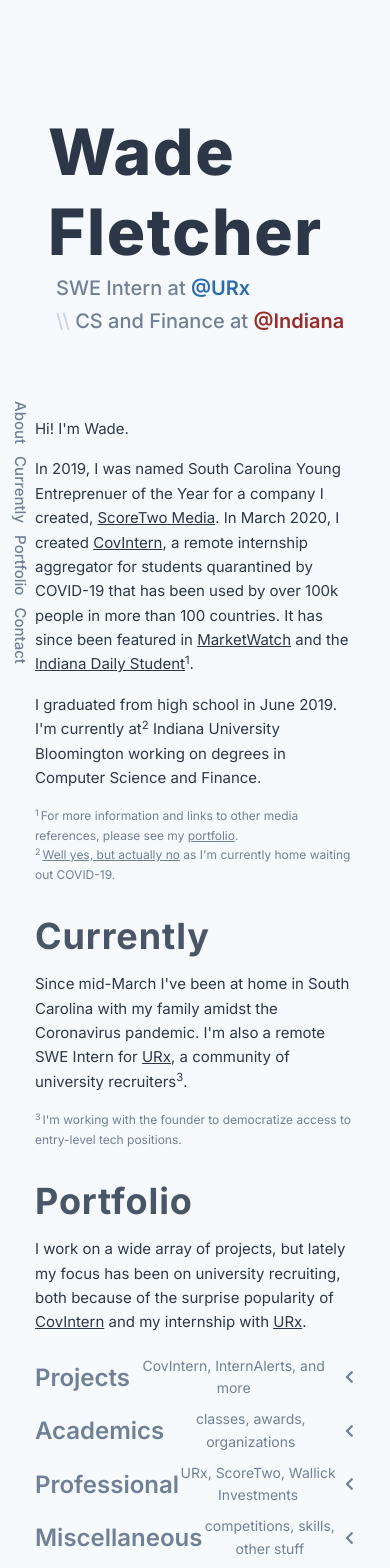
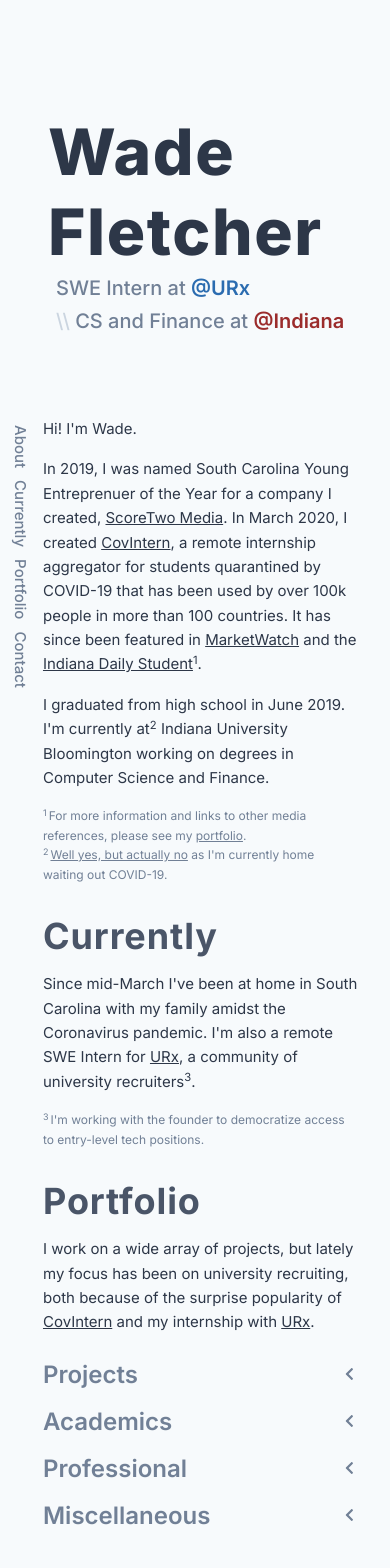
Before and after one commit to wadefletch/PersonalSite, a Next.js app: page / in a window 390 px wide. Shown: the top 1568 px of the page. Built offline with nearby package versions, Linux system fonts and the light colour scheme.

Commit message:
mobile tweaks

```diff
--- a/components/sections/MajorSection.js
+++ b/components/sections/MajorSection.js
@@ -23,7 +23,7 @@
         <div className="flex flex-col">
             <button className={ `cursor-pointer py-1 flex items-center focus:outline-none border-none ${ setActive }` } onClick={ toggleAccordion }>
                 <div className="font-semibold flex-1 text-left text-2xl text-gray-600">{ props.title }</div>
-                <div className="mr-2 text-gray-600 text-sm">{ props.subtitle }</div>
+                <div className="hidden sm:inline mr-2 text-gray-600 text-sm">{ props.subtitle }</div>
                 <FontAwesomeIcon icon={faChevronLeft} className={ `${ setRotate } `+' text-sm text-gray-600 mr-1' }/>
             </button>
             <div
--- a/pages/index.js
+++ b/pages/index.js
@@ -23,7 +23,7 @@
                 <div className="flex md:flex-col
                 text-right text-gray-600 font-medium
                 sticky top-0
-                mr-4
+                mr-6 mt-6
                 transform rotate-90 md:rotate-0 origin-top-left"
                      style={ {'top': '1rem'} }>
                     <a href="#About" className="md:mt-4 block mb-3 mr-3 no-underline transform">About</a>
```
